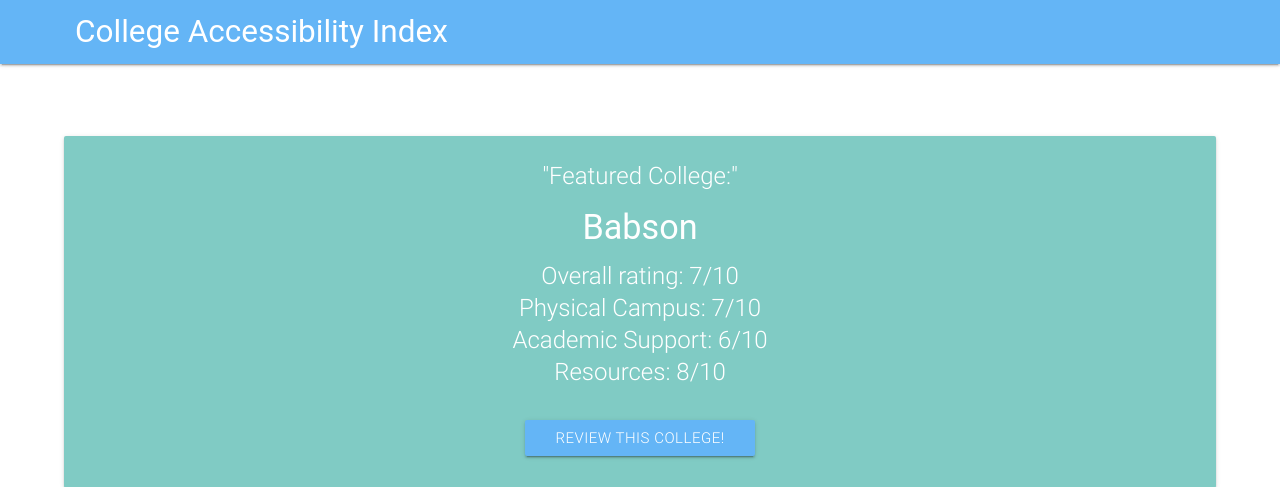
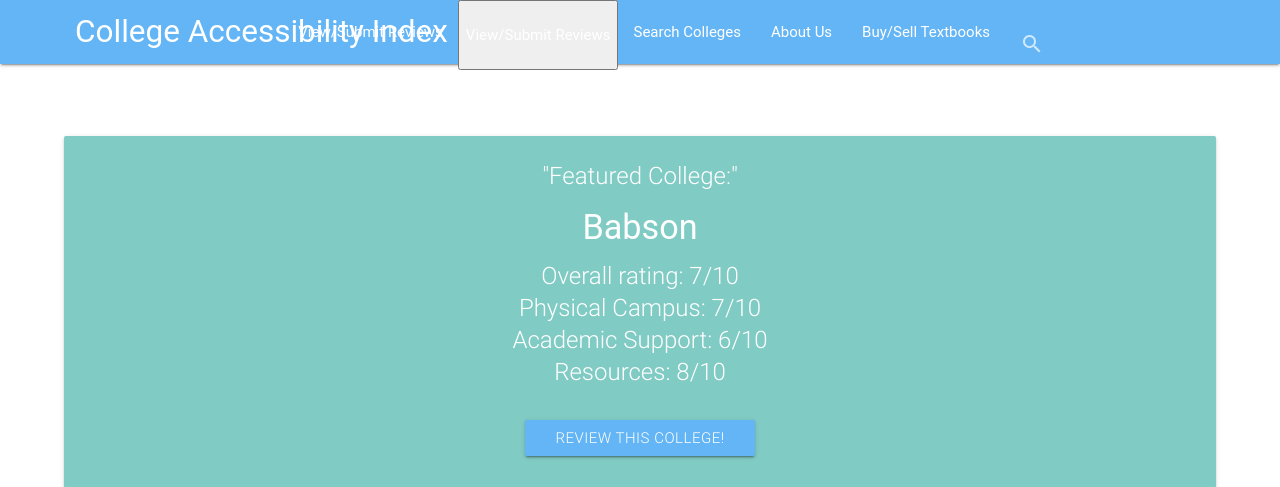
Before and after one commit to lisaztruong/team2_whack2016, a Flask app: template templates/home.html in a window 1280 px wide. Shown: the top 487 px of the page. Run offline with Flask 2, Linux system fonts and the light colour scheme; the template is opened without the code that fills it, so the values that code supplies are empty; some libraries are stand-ins or nearby versions; some web fonts are replaced.

Commit message:
fixed layout

```diff
--- a/templates/layout.html
+++ b/templates/layout.html
@@ -69,12 +69,12 @@
 		    <a href="/" class="brand-logo left">College Accessibility Index</a>
 			<a href="#" data-activates="mobile-nav" class="right button-collapse"><i class="material-icons">menu</i></a>
 			<ul class="right hide-on-med-and-down" style = "padding-left: 15%;" >
-			  <!--
+
 				<li><a href="/SubmitReviewMain">View/Submit Reviews</a></li>
 				<li><button id="newReviewNAV">View/Submit Reviews</button></li>
 				<li><a href="/college_search/">Search Colleges</a></li>
 				<li><a href="/DepartmentsMain/">About Us</a></li>
-				<!-- <li><a href="/Textbooks/">Buy/Sell Textbooks</a></li>
+				<li><a href="/Textbooks/">Buy/Sell Textbooks</a></li>
 				<li style = "width :15%;">
 					<form id="searchForm">
 						<div class="input-field">
@@ -83,14 +83,13 @@
 						</div>
 					</form>
 				</li>
-			</ul>-->
-			<!--
+			</ul>
 			<ul class="side-nav blue lighten-3 " id="mobile-nav">
 				<li><button id="newReviewNAV">View/Submit Review</button></li>
 				<li><a href="/class_search/">Search Colleges</a></li>
 				<li><a href="/DepartmentsMain/">About</a></li>
-				<!-- <li><a href="/Textbooks/">Buy/Sell Textbooks</a></li>
-			</ul> -->
+				<li><a href="/Textbooks/">Buy/Sell Textbooks</a></li>
+			</ul>
 		</div>
 		<div id="SearchResults" class="row" spellcheck="false">
 		<ul class="collection col s4 offset-s8" id="ResultList" style="display:None;">
```
